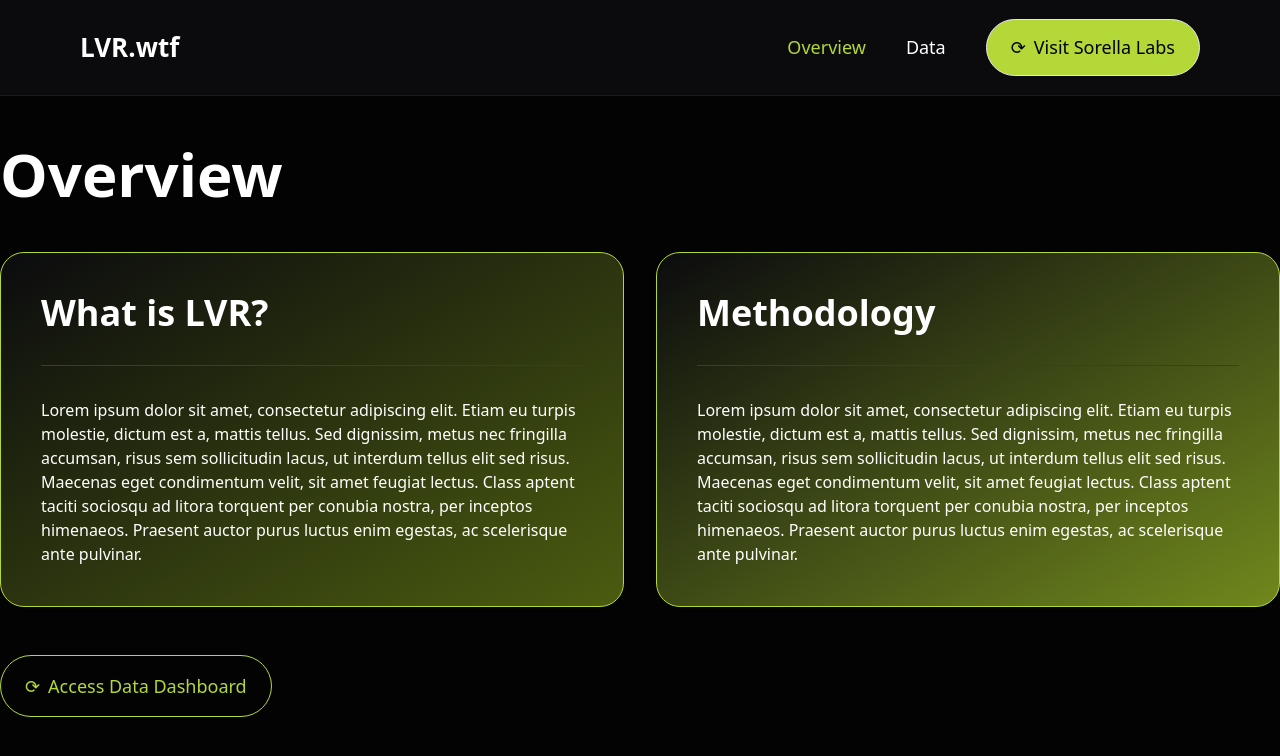
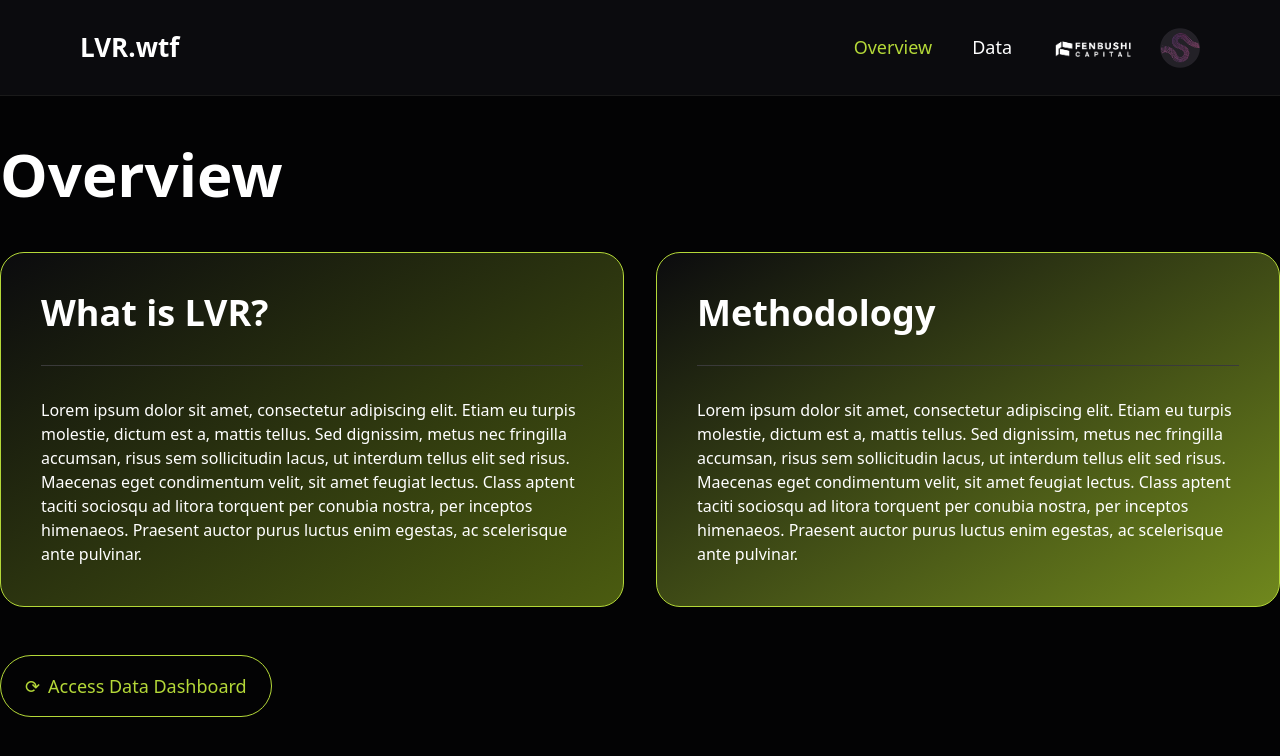
Before and after one commit to 0xknxwledge/lvr.wtf, a React (Create React App) app: page / in a window 1280 px wide. Shown: the top 756 px of the page. Built offline with nearby package versions, Linux system fonts and the light colour scheme.

Commit message:
Fix logos

```diff
--- a/src/components/navbar.tsx
+++ b/src/components/navbar.tsx
@@ -28,14 +28,22 @@ function NavBar() {
               Data
             </Link>
           </div>
-          <div className="ml-10">
+          <div className="ml-10 flex items-center gap-6">
+            <a
+              href="https://fenbushi.vc"
+              target="_blank"
+              rel="noopener noreferrer"
+              className="h-14"
+            >
+              <img src="/fenbushi_white.png" alt="Fenbushi Capital" className="h-full" />
+            </a>
             <a
               href="https://sorellalabs.com"
               target="_blank"
               rel="noopener noreferrer"
-              className="px-6 py-4 bg-[#b4d838] rounded-[156px] border text-black text-lg font-medium font-['General Sans'] leading-tight flex items-center"
+              className="h-10"
             >
-              <span className="mr-2">⟳</span> Visit Sorella Labs
+              <img src="/sorella.png" alt="Sorella Labs" className="h-full" />
             </a>
           </div>
         </div>
```
Also changed, not shown: public/fenbushi_white.png (added), public/sorella.png (added).
